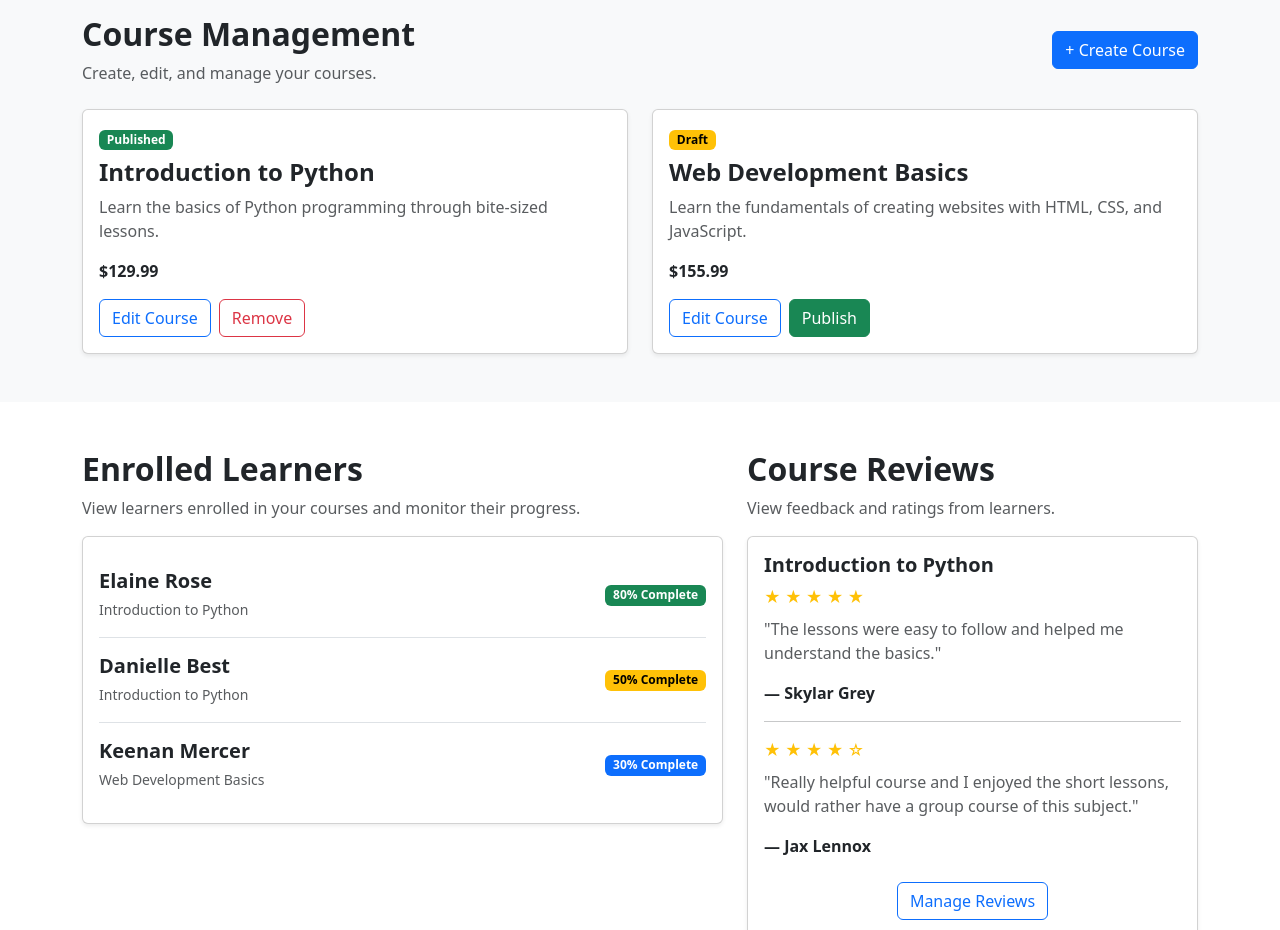
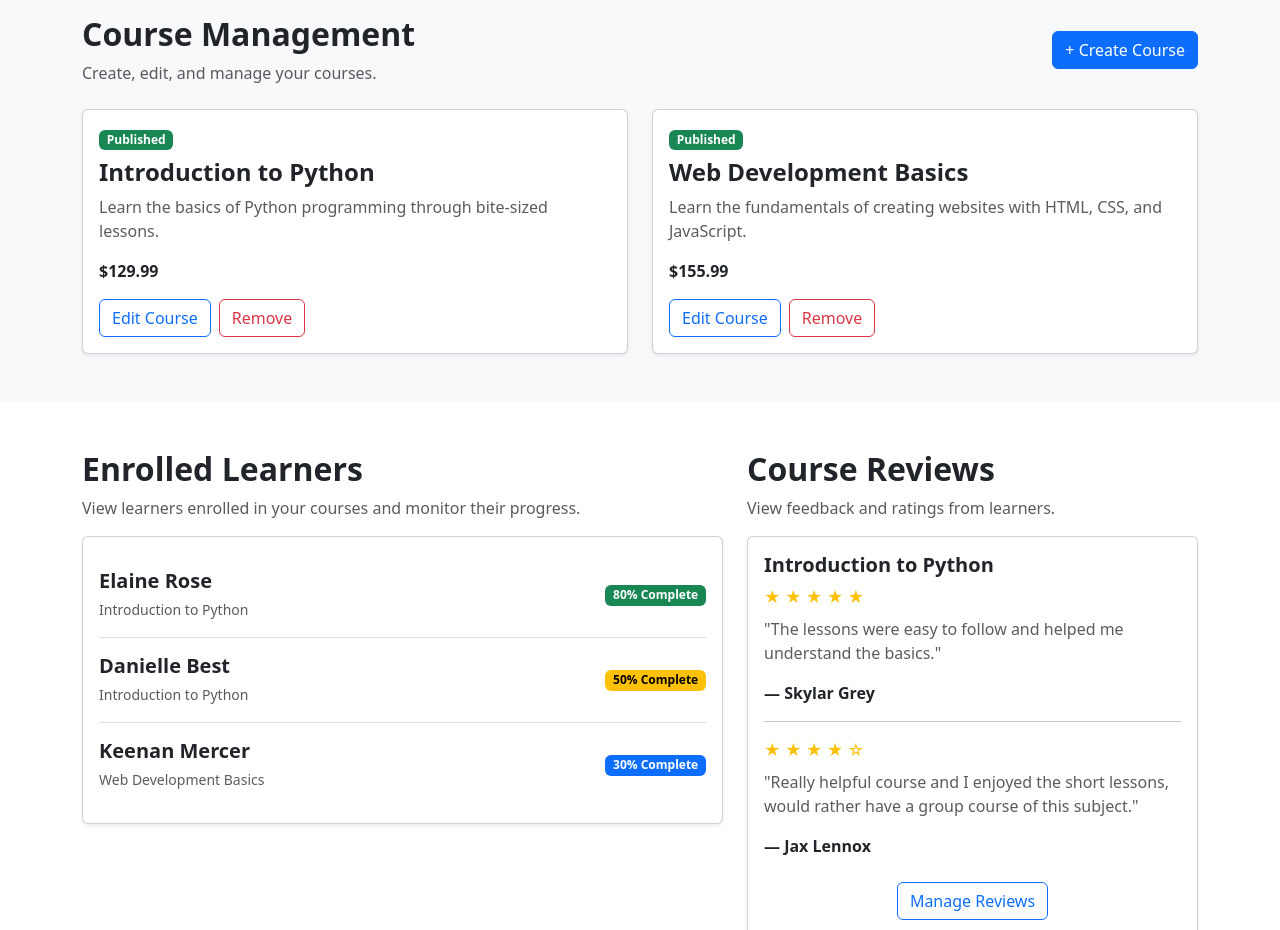
Before and after one commit to Kellytc17/Team-20-Project, a plain HTML site: page high-fidelity-prototype/Provider/provider.html in a window 1280 px wide. Shown: the part 860-1790 px from the top of the page. Drawn offline with nearby package versions, Linux system fonts and the light colour scheme.

Commit message:
Fixed minor changes

```diff
--- a/high-fidelity-prototype/Provider/provider.html
+++ b/high-fidelity-prototype/Provider/provider.html
@@ -298,8 +298,8 @@
 
                     <div class="card-body">
 
-                        <span class="badge text-bg-warning mb-2">
-                            Draft
+                        <span class="badge text-bg-success mb-2">
+                            Published
                         </span>
 
                         <h4 class="fw-bold">
@@ -321,8 +321,8 @@
                                 Edit Course
                             </button>
 
-                            <button class="btn btn-success">
-                                Publish
+                            <button class="btn btn-outline-danger">
+                                Remove
                             </button>
 
                         </div>
```
